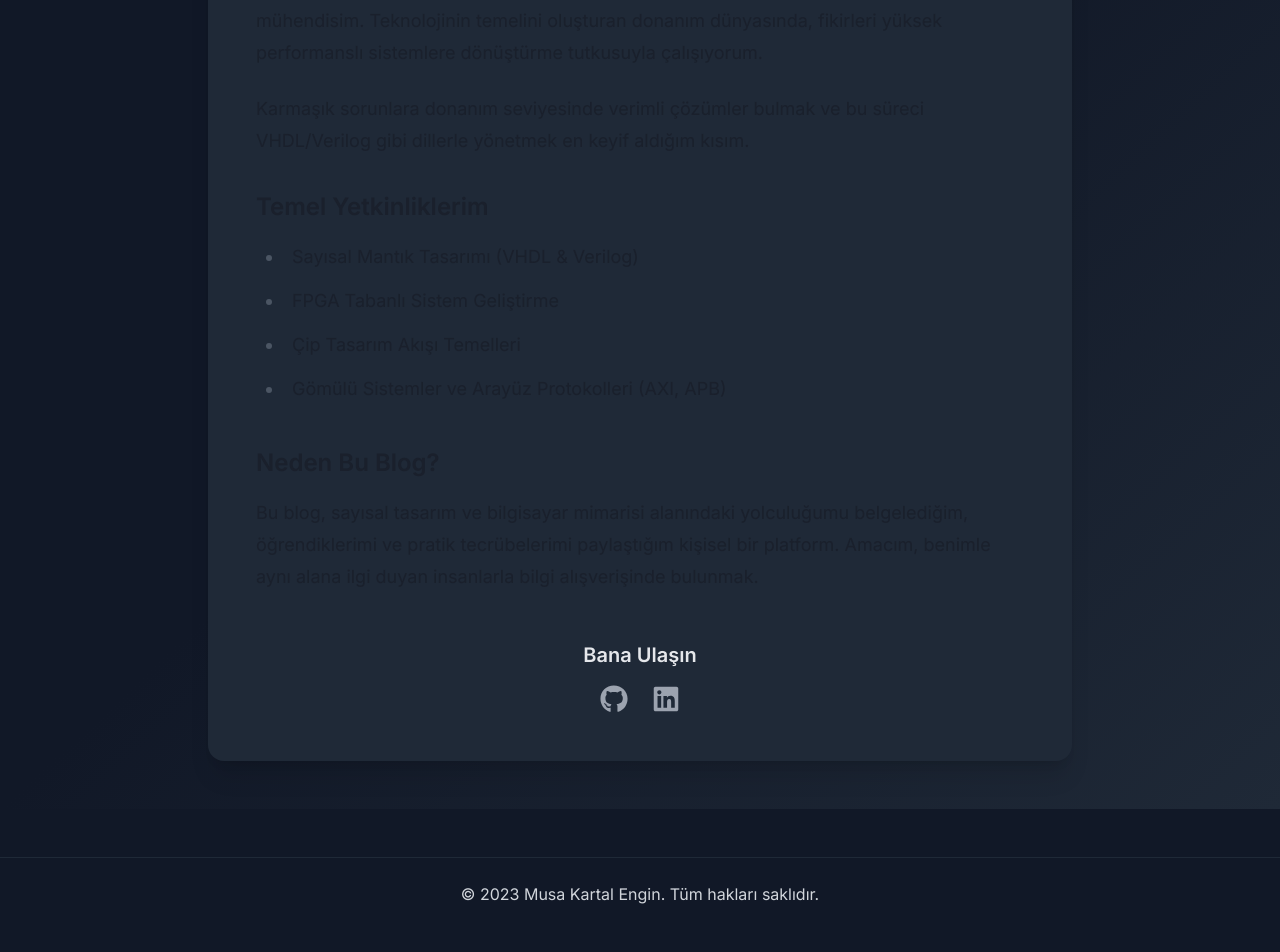
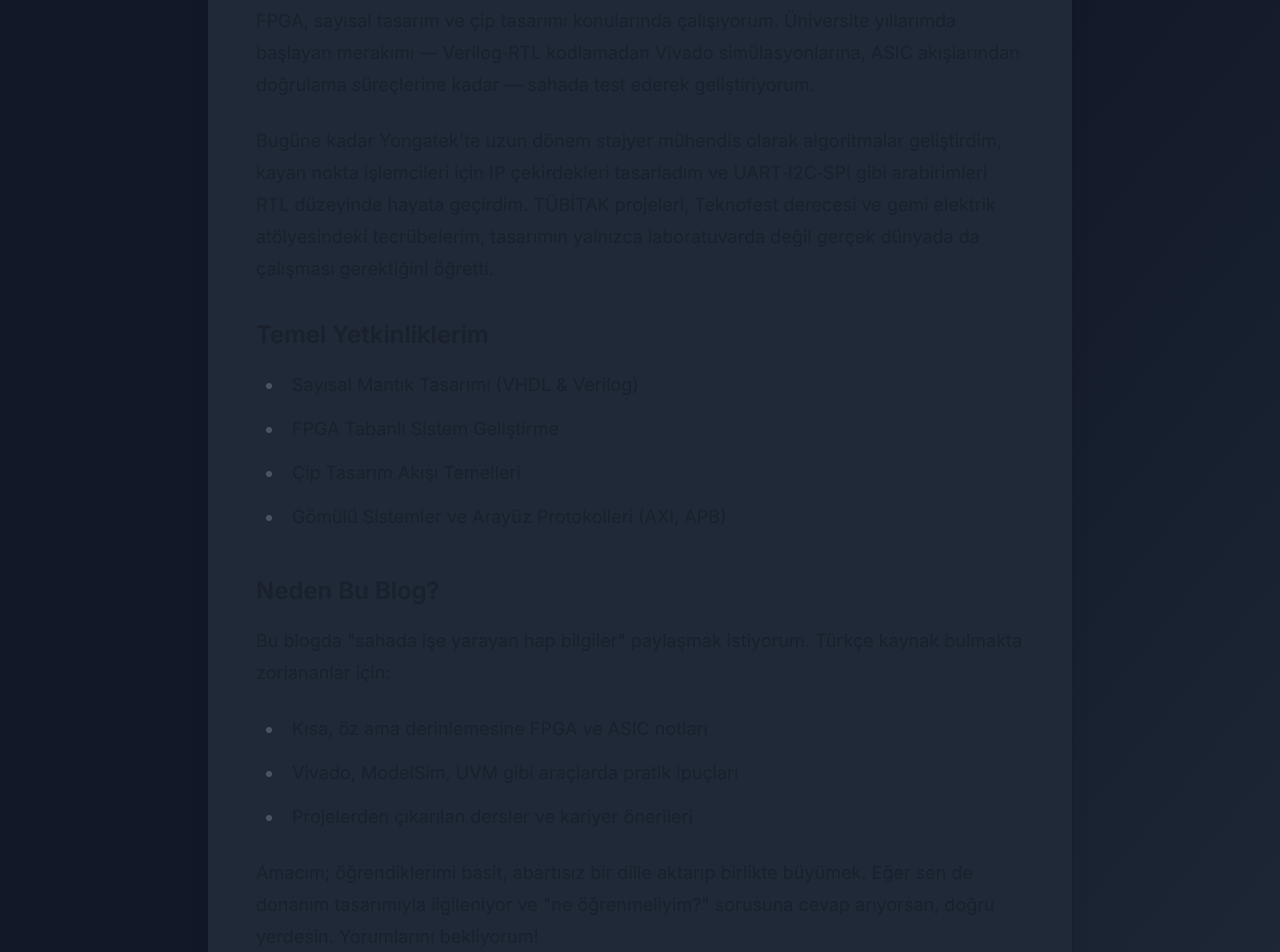
Before and after one commit to musakartalengin/Sitem, a Next.js app: page /hakkimda in a window 1280 px wide. Shown: the part 640-1592 px from the top of the page. Before the commit the page ends 1570 px from the top, so only its background shows below. Built offline with nearby package versions, Linux system fonts and the light colour scheme.

Commit message:
feat: Hakkımda sayfası kişisel hikaye ile güncellendi

```diff
--- a/src/app/hakkimda/page.tsx
+++ b/src/app/hakkimda/page.tsx
@@ -23,10 +23,10 @@ export default function AboutPage() {
 
             <h2>Hakkımda</h2>
             <p>
-              Merhaba, ben Musa. Yaklaşık 3 yıldır sayısal tasarım ve FPGA alanında çalışan bir mühendisim. Teknolojinin temelini oluşturan donanım dünyasında, fikirleri yüksek performanslı sistemlere dönüştürme tutkusuyla çalışıyorum.
+              Merhaba, ben Musa Kartal Engin. Elektrik‑Elektronik Mühendisiyim ve son birkaç yıldır FPGA, sayısal tasarım ve çip tasarımı konularında çalışıyorum. Üniversite yıllarımda başlayan merakımı — Verilog‑RTL kodlamadan Vivado simülasyonlarına, ASIC akışlarından doğrulama süreçlerine kadar — sahada test ederek geliştiriyorum.
             </p>
             <p>
-              Karmaşık sorunlara donanım seviyesinde verimli çözümler bulmak ve bu süreci VHDL/Verilog gibi dillerle yönetmek en keyif aldığım kısım.
+              Bugüne kadar Yongatek'te uzun dönem stajyer mühendis olarak algoritmalar geliştirdim, kayan nokta işlemcileri için IP çekirdekleri tasarladım ve UART‑I2C‑SPI gibi arabirimleri RTL düzeyinde hayata geçirdim. TÜBİTAK projeleri, Teknofest derecesi ve gemi elektrik atölyesindeki tecrübelerim, tasarımın yalnızca laboratuvarda değil gerçek dünyada da çalışması gerektiğini öğretti.
             </p>
 
             <h3 className="mt-8">Temel Yetkinliklerim</h3>
@@ -39,7 +39,15 @@ export default function AboutPage() {
 
             <h3>Neden Bu Blog?</h3>
             <p>
-              Bu blog, sayısal tasarım ve bilgisayar mimarisi alanındaki yolculuğumu belgelediğim, öğrendiklerimi ve pratik tecrübelerimi paylaştığım kişisel bir platform. Amacım, benimle aynı alana ilgi duyan insanlarla bilgi alışverişinde bulunmak.
+              Bu blogda "sahada işe yarayan hap bilgiler" paylaşmak istiyorum. Türkçe kaynak bulmakta zorlananlar için:
+            </p>
+            <ul>
+              <li>Kısa, öz ama derinlemesine FPGA ve ASIC notları</li>
+              <li>Vivado, ModelSim, UVM gibi araçlarda pratik ipuçları</li>
+              <li>Projelerden çıkarılan dersler ve kariyer önerileri</li>
+            </ul>
+            <p>
+              Amacım; öğrendiklerimi basit, abartısız bir dille aktarıp birlikte büyümek. Eğer sen de donanım tasarımıyla ilgileniyor ve "ne öğrenmeliyim?" sorusuna cevap arıyorsan, doğru yerdesin. Yorumlarını bekliyorum!
             </p>
 
             <div className="mt-12 text-center">
```
